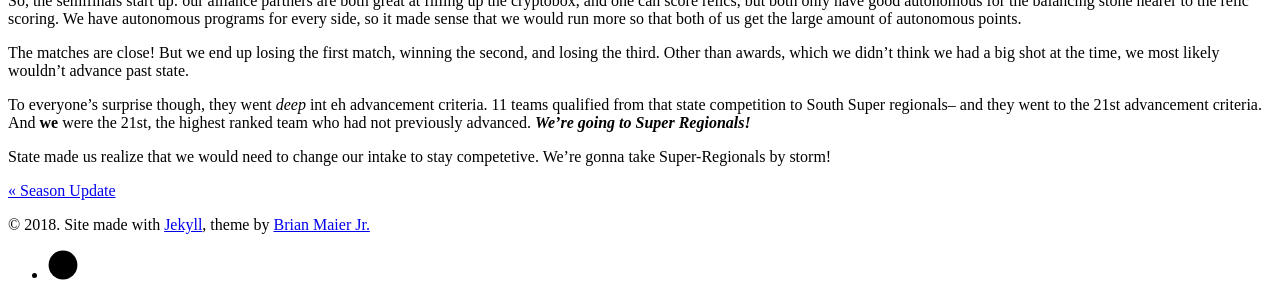
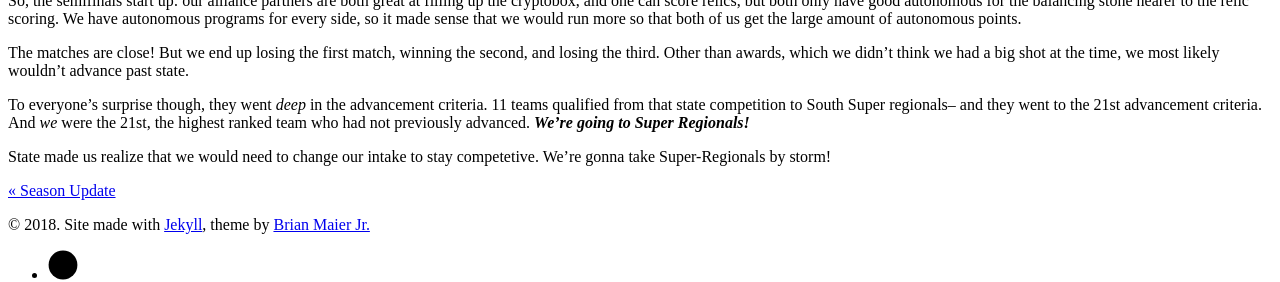
Before and after one commit to MICDSRobotics-5190/MICDSRobotics-5190.github.io, a Jekyll site: the page built from _posts/2018-03-01-super-regionals.md, in a window 1280 px wide, cut to the strip 610-892 px from the top of the page. Built offline with Jekyll 4.4.1, drawn with Linux system fonts in a browser that asks for light colours; nearby versions of some CDN libraries.

Commit message:
Typo yay

```diff
--- a/_posts/2018-03-01-super-regionals.md
+++ b/_posts/2018-03-01-super-regionals.md
@@ -13,6 +13,6 @@ So, the semifinals start up: our alliance partners are both great at filling up
 
 The matches are close! But we end up losing the first match, winning the second, and losing the third. Other than awards, which we didn't think we had a big shot at the time, we most likely wouldn't advance past state.
 
-To everyone's surprise though, they went *deep* int eh advancement criteria. 11 teams qualified from that state competition to South Super regionals-- and they went to the 21st advancement criteria. And **we** were the 21st, the highest ranked team who had not previously advanced. ***We're going to Super Regionals!***
+To everyone's surprise though, they went *deep* in the advancement criteria. 11 teams qualified from that state competition to South Super regionals-- and they went to the 21st advancement criteria. And *we* were the 21st, the highest ranked team who had not previously advanced. ***We're going to Super Regionals!***
 
 State made us realize that we would need to change our intake to stay competetive. We're gonna take Super-Regionals by storm!
```
